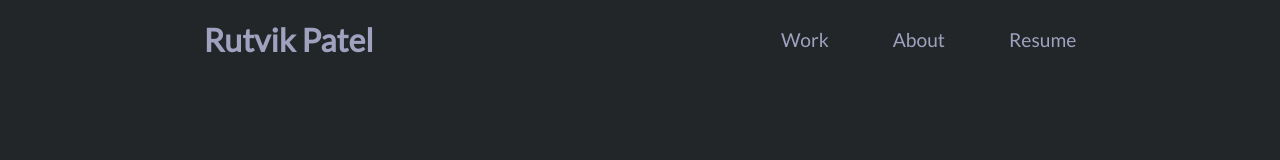
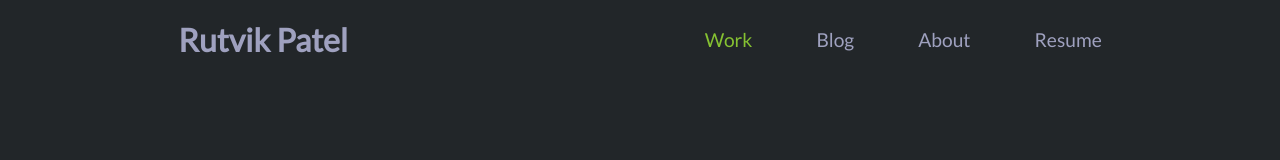
Before and after one commit to rutvik771/portfolio, a Next.js app: page /work in a window 1280 px wide. Shown: the top 160 px of the page. Built offline with nearby package versions, Linux system fonts and the light colour scheme.

Commit message:
style prev and next button in work module

```diff
--- a/Components/Navbar/Navbar.scss
+++ b/Components/Navbar/Navbar.scss
@@ -33,7 +33,7 @@
 #desktop-navbar  a:hover {
 	color: #86C232;
 }
-#desktop-navbar a.active {
+#desktop-navbar .link-active {
 	color: #86C232;
 }
 
--- a/Components/Navbar/Navbar.tsx
+++ b/Components/Navbar/Navbar.tsx
@@ -62,9 +62,13 @@
 
 
 import Link from 'next/link';
+import { useRouter } from "next/router";
+
 
 
 export const Navbar = () => {
+  const router = useRouter();
+
   const openNavbar = () => {
     const navLinks = document.querySelector('.nav-links');
     const lines = document.querySelectorAll('.line');
@@ -75,20 +79,24 @@ export const Navbar = () => {
   };
 
   return (
+
     <>
       <div id='desktop-navbar'>
         <nav className='navbar-container'>
-          <Link href="/" className='logo'>
+          <Link href="/" className={`logo ${router.pathname == "/" ? "link-active" : ""}`}>
               Rutvik Patel
           </Link>
           <div className='menu'>
-            <Link href="/work">
+            <Link href="/work" className={router.pathname == "/work" ? "link-active" : ""}>
               Work
             </Link>
-            <Link href="/about">
+            <Link href="/blog/create-blog" className={router.pathname == "/blog/create-blog" ? "link-active" : ""}>
+             Blog
+            </Link>
+            <Link href="/about" className={router.pathname == "/about" ? "link-active" : ""}>
               About
             </Link>
-            <a href='/assets/resume/rutvik_patel.pdf' target="_blank">Resume</a>
+            <a href='/assets/resume/rutvik_resume.pdf' target="_blank">Resume</a>
           </div>
         </nav>
       </div>
--- a/Components/Work/Work.scss
+++ b/Components/Work/Work.scss
@@ -5,6 +5,7 @@
   display: flex;
   justify-content: center;
   align-items: center;
+  padding-top: 3em;
 }
 
 #work .main-content {
--- a/Components/Work/Work.tsx
+++ b/Components/Work/Work.tsx
@@ -76,10 +76,10 @@ export const Work = () => {
                 })}
             </div>
             <div className="flex justify-between">
-              <button disabled={currentStep == 0} onClick={handlePrevStep}>
+              <button className="primary-btn" disabled={currentStep == 0} onClick={handlePrevStep}>
                 Previous
               </button>
-              <button disabled={currentStep == 3} onClick={handleNextStep}>
+              <button className="primary-btn" disabled={currentStep == 3} onClick={handleNextStep}>
                 Next
               </button>
             </div>
```
Also changed, not shown: 2 other files (tests, documents, lock files or other folders).
